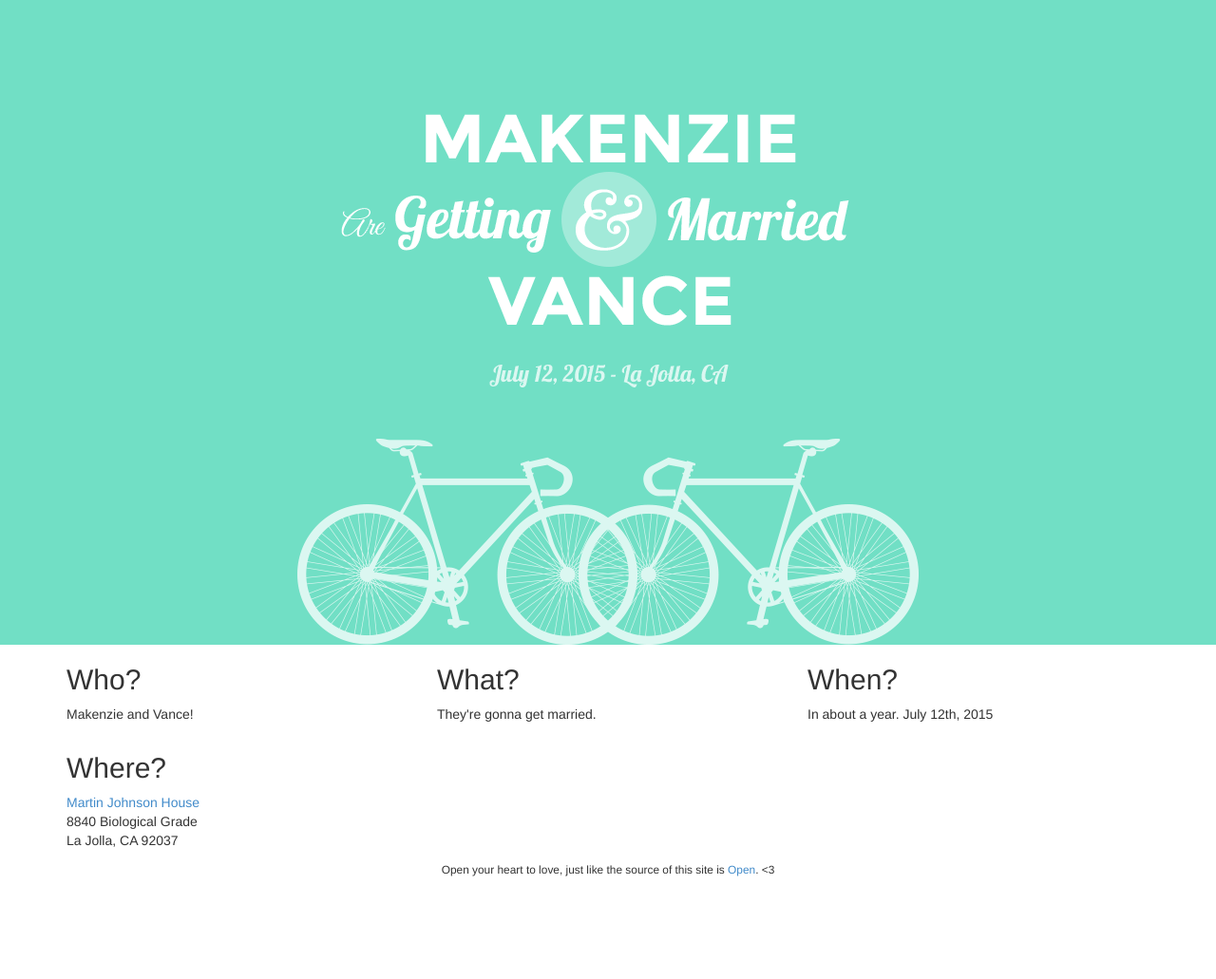
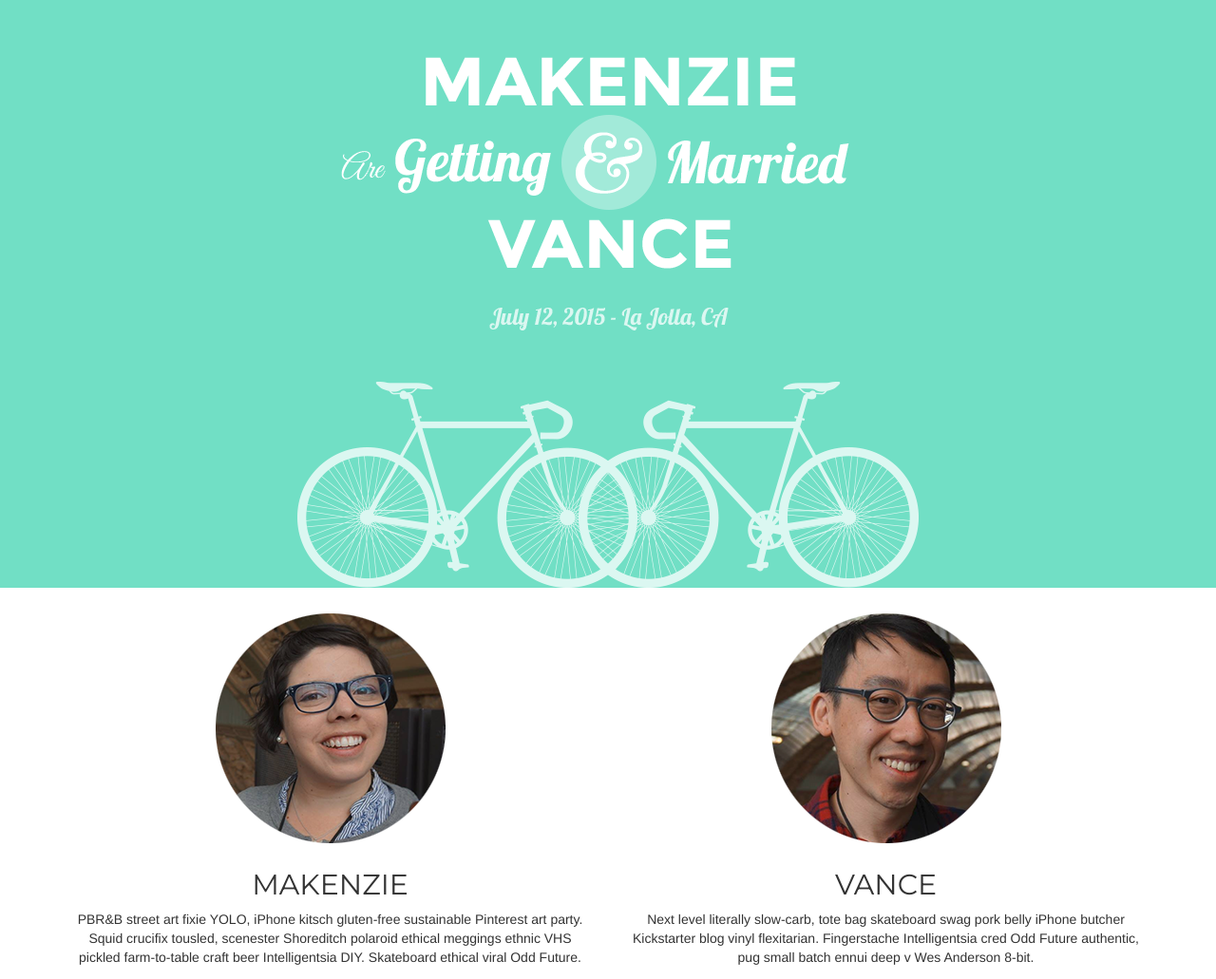
Before and after one commit to vancetran/wenn-diagram, a website: page app/index.html in a window 1280 px wide. Shown: the top 1031 px of the page at 95% size. Before the commit the page ends 925 px from the top, so only its background shows below. Drawn offline with nearby package versions, Linux system fonts and the light colour scheme; files that its build step writes are made by us from their sources.

Commit message:
Progress, refinement

```diff
--- a/app/index.html
+++ b/app/index.html
@@ -8,9 +8,10 @@
     <meta name="author" content="">
     <link rel="icon" href="../../assets/ico/favicon.ico">
 
-    <title>Wenn Diagram</title>
+    <title>Makenzie &amp; Vance Are Getting Married!</title>
 
     <!-- build:css(app) css/main.css -->
+    <link href='http://fonts.googleapis.com/css?family=Montserrat:400,700' rel='stylesheet' type='text/css'>
     <link href="css/main.css" rel="stylesheet">
     <link href="bower_components/animate.css/animate.min.css" rel="stylesheet">
     <!-- endbuild -->
@@ -57,28 +58,28 @@
 
     <div class="content container" role="main">
       <div class="row">
-        <div class="col-sm-4">
-          <h2>Who?</h2>
-          <p>Makenzie and Vance!</p>
+        <div class="grid-item portrait col-xs-6">
+          <img src="images/makenzie.png">
+          <h2>Makenzie</h2>
+          <p>PBR&B street art fixie YOLO, iPhone kitsch gluten-free sustainable Pinterest art party. Squid crucifix tousled, scenester Shoreditch polaroid ethical meggings ethnic VHS pickled farm-to-table craft beer Intelligentsia DIY. Skateboard ethical viral Odd Future.</p>
         </div>
-        <div class="col-sm-4">
-          <h2>What?</h2>
-          <p>They're gonna get married.</p>
+        <div class="grid-item portrait col-xs-6">
+          <img src="images/vance.png">
+          <h2>Vance</h2>
+          <p>Next level literally slow-carb, tote bag skateboard swag pork belly iPhone butcher Kickstarter blog vinyl flexitarian. Fingerstache Intelligentsia cred Odd Future authentic, pug small batch ennui deep v Wes Anderson 8-bit.</p>
         </div>
-        <div class="col-sm-4">
-          <h2>When?</h2>
-          <p>In about a year. July 12th, 2015</p>
+
+        <div style="clear: both" class="grid-item map col-sm-12">
+          <h2>The Ceremony - July 12th, 2015</h2>
+          <iframe src="https://www.google.com/maps/embed?pb=!1m18!1m12!1m3!1d2286.747676204938!2d-117.25259687143857!3d32.86932876048016!2m3!1f0!2f0!3f0!3m2!1i1024!2i768!4f13.1!3m3!1m2!1s0x80dc06b058ac9fa5%3A0xa92bd58d5108591c!2sMartin+Johnson+House!5e1!3m2!1sen!2sus!4v1408597084450" width="100%" height="450" frameborder="0" style="border:0"></iframe>
         </div>
-        <div class="col-sm-4">
-          <h2>Where?</h2>
-          <p><a href="https://www.google.com/maps/place/Martin+Johnson+House/@32.869108,-117.252873,17z/data=!3m1!4b1!4m2!3m1!1s0x0:0xa92bd58d5108591c">Martin Johnson House</a><br>
-            8840 Biological Grade<br>
-            La Jolla, CA 92037
-          </p>
-        </div>
+
+<!--
         <div class="col-sm-12">
           <center><small>Open your heart to love, just like the source of this site is <a href="https://github.com/vancetran/wenn-diagram">Open</a>. &lt;3</small></center>
         </div>
+      -->
+
         <!--
         <div class="col-sm-4">
           <h2>Listen?</h2>
--- a/app/less/wenn-diagram.less
+++ b/app/less/wenn-diagram.less
@@ -1,15 +1,23 @@
 body {
   // margin-top: 60px
 }
-
+h1,h2,h3,h4 {
+  text-transform: uppercase;
+  font-family: 'Montserrat', sans-serif;
+}
 .container {
   // width: 100%;
 }
 
+.hero.wrapper {
+  padding-top: 60px;
+  //background: url(../images/yosemite.jpg) top center no-repeat;
+}
+
 .hero {
-  padding-top: 60px;
   text-align: center;
   background-color: #71dfc5;
+  margin-bottom: 20px;
   h1 {
     font-size: 75px;
   }
@@ -20,6 +28,20 @@ body {
   }
 }
 
+.grid-item {
+  margin-bottom: 20px;
+  &.portrait {
+    text-align: center;
+
+    @media (max-width: @screen-sm-min) {
+      img {
+        width: 75%;
+      }
+    }
+
+  }
+}
+
 .content {
   background: #fff;
 }
```
Also changed, not shown: app/css/main.css, app/images/makenzie.png (added), app/images/vance.png (added), 1 other file.
